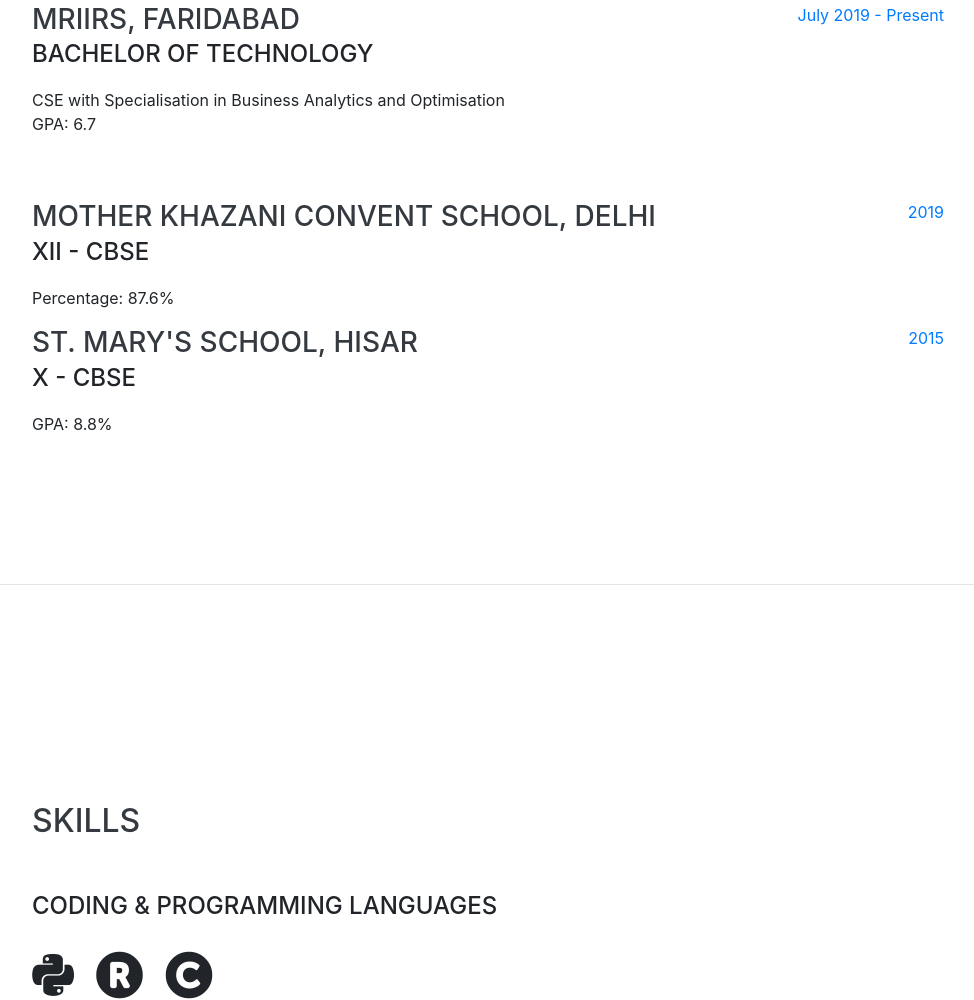
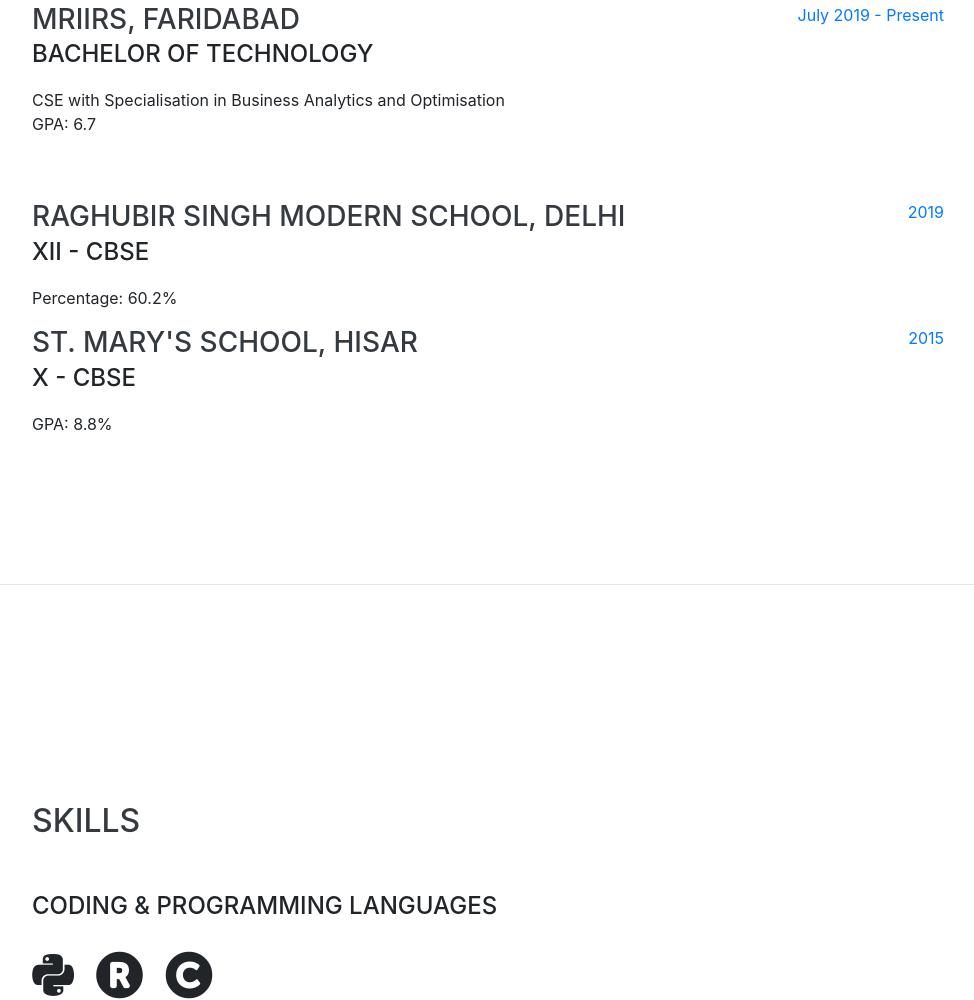
Before and after one commit to KartikayChahal/Portfolio, a website with bundled scripts: page index.html in a window 1280 px wide. Shown: the part 1018-2018 px from the top of the page, without its empty margins (288-1262 px from the left). Built offline with nearby package versions, Linux system fonts and the light colour scheme; a web font is replaced by a local one.

Commit message:
Update index.html

```diff
--- a/index.html
+++ b/index.html
@@ -92,9 +92,9 @@
 
         <div class="resume-item d-flex flex-column flex-md-row justify-content-between">
           <div class="resume-content">
-            <h3 class="mb-0">Mother Khazani Convent School, Delhi</h3>
+            <h3 class="mb-0">Raghubir Singh Modern School, Delhi</h3>
             <div class="subheading mb-3">XII - CBSE</div>
-            <p>Percentage: 87.6%</p>
+            <p>Percentage: 60.2%</p>
           </div>
           <div class="resume-date text-md-right">
             <span class="text-primary">2019</span>
```
